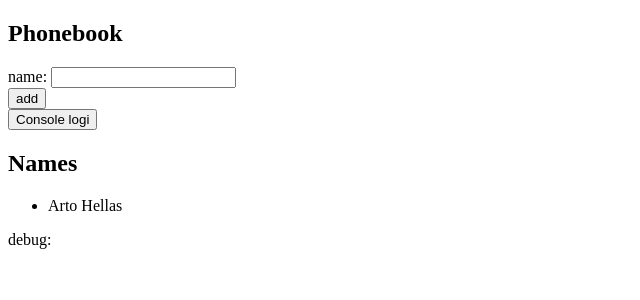
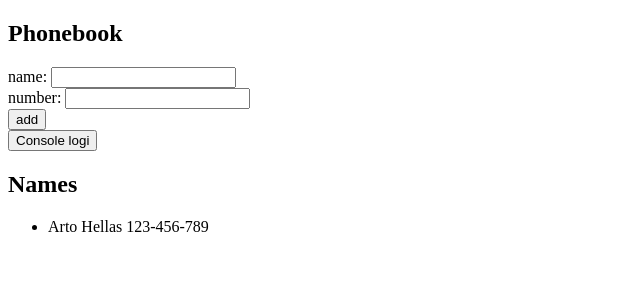
Before and after one commit to BigDsaur/Full-Stack-open-0_1_2, a React (Vite) app: page / in a window 1280 px wide. Shown: the top 300 px of the page, without its empty margins (0-640 px from the left). Built offline with nearby package versions, Linux system fonts and the light colour scheme.

Commit message:
puhelinluettelo 2.8

```diff
--- a/src/App.jsx
+++ b/src/App.jsx
@@ -2,9 +2,10 @@
 
 const App = () => {
   const [persons, setPersons] = useState([
-    { name: 'Arto Hellas' }
+    { name: 'Arto Hellas', number: '123-456-789' }
   ])
   const [newName, setNewName] = useState('')
+  const [newNumber, setNewNumber] = useState('')
 
   const addName = (event) => {
     event.preventDefault()
@@ -12,22 +13,36 @@
     const nameExists = persons.some(person => person.name === newName)
 
     if (nameExists) {
-    alert(`${newName} is already added to the phonebook`)
-    return
+      alert(`${newName} is already added to the phonebook`)
+      return
   }
 
-    const nameObject  = { name: newName }
+    if (newName === '') {
+      alert(`you cannot add an empty name`)
+      return
+    }
+
+    const nameObject  = {
+      name: newName,
+      number: newNumber
+    }
+
     setPersons(persons.concat(nameObject))
     setNewName('')
+    setNewNumber('')
   }
 
   const handleNameChange = (event) => {
     setNewName(event.target.value)
   }
 
+  const handleNumberChange = (event) => {
+    setNewNumber(event.target.value)
+  }
+
   const logPersons = () => {
     persons.forEach((person, index) => {
-      console.log(index, person.name)
+      console.log(index, person.name, person.number)
     })
   }
 
@@ -35,9 +50,8 @@
     <div>
       <h2>Phonebook</h2>
       <form onSubmit={addName}>
-        <div>
-          name:  <input value={newName} onChange={handleNameChange} />
-        </div>
+        <div> name:  <input value={newName} onChange={handleNameChange} /> </div>
+        <div> number: <input value={newNumber} onChange={handleNumberChange}/></div>
         <div>
           <button type="submit">add</button>
         </div>
@@ -48,10 +62,9 @@
       <h2>Names</h2>
       <ul>
         {persons.map((person, index) => {
-          return <li key={index}>{person.name}</li>
+          return <li key={index}>{person.name} {person.number}</li>
         })}
       </ul>
-      <div>debug: {newName}</div>
     </div>
   )
 }
```
